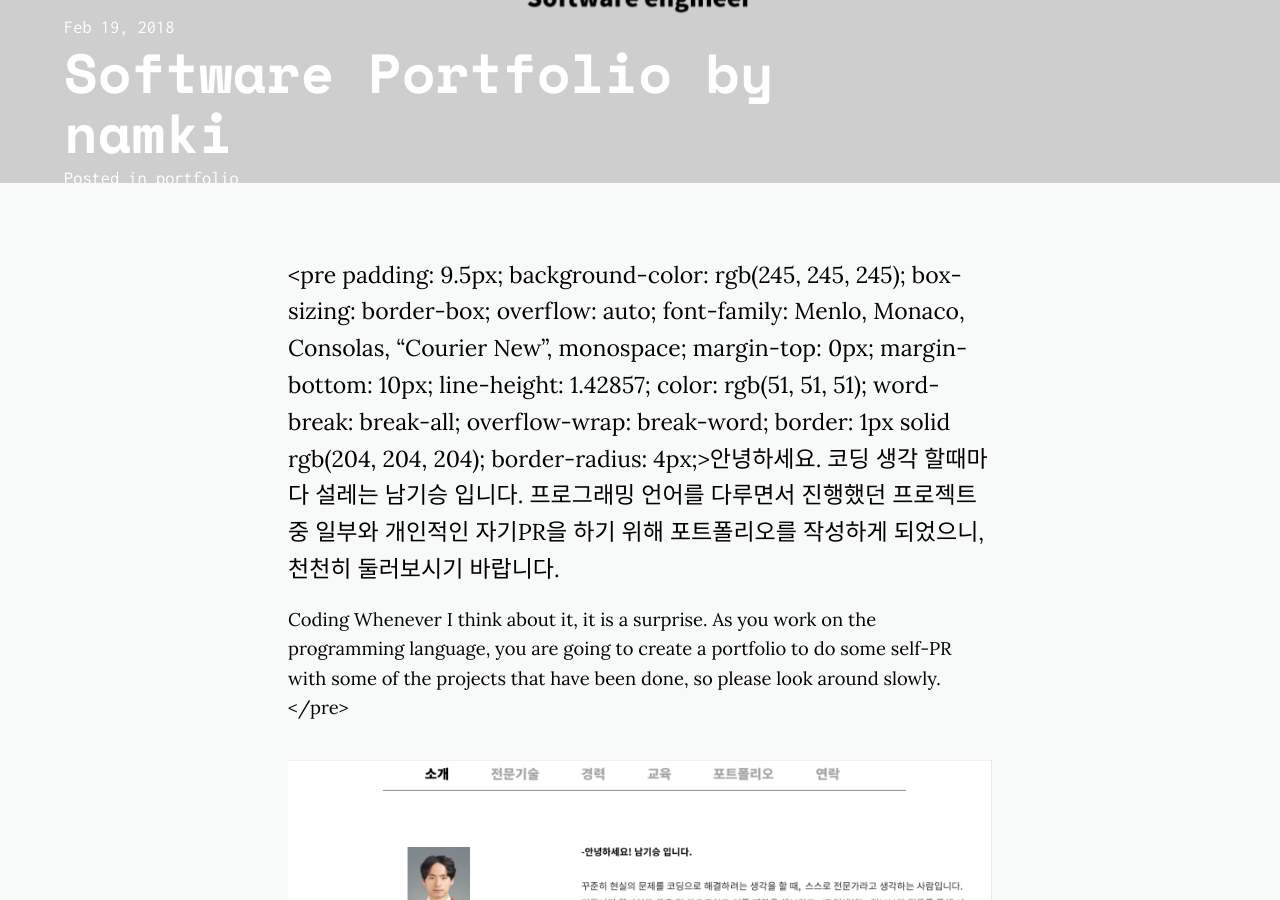
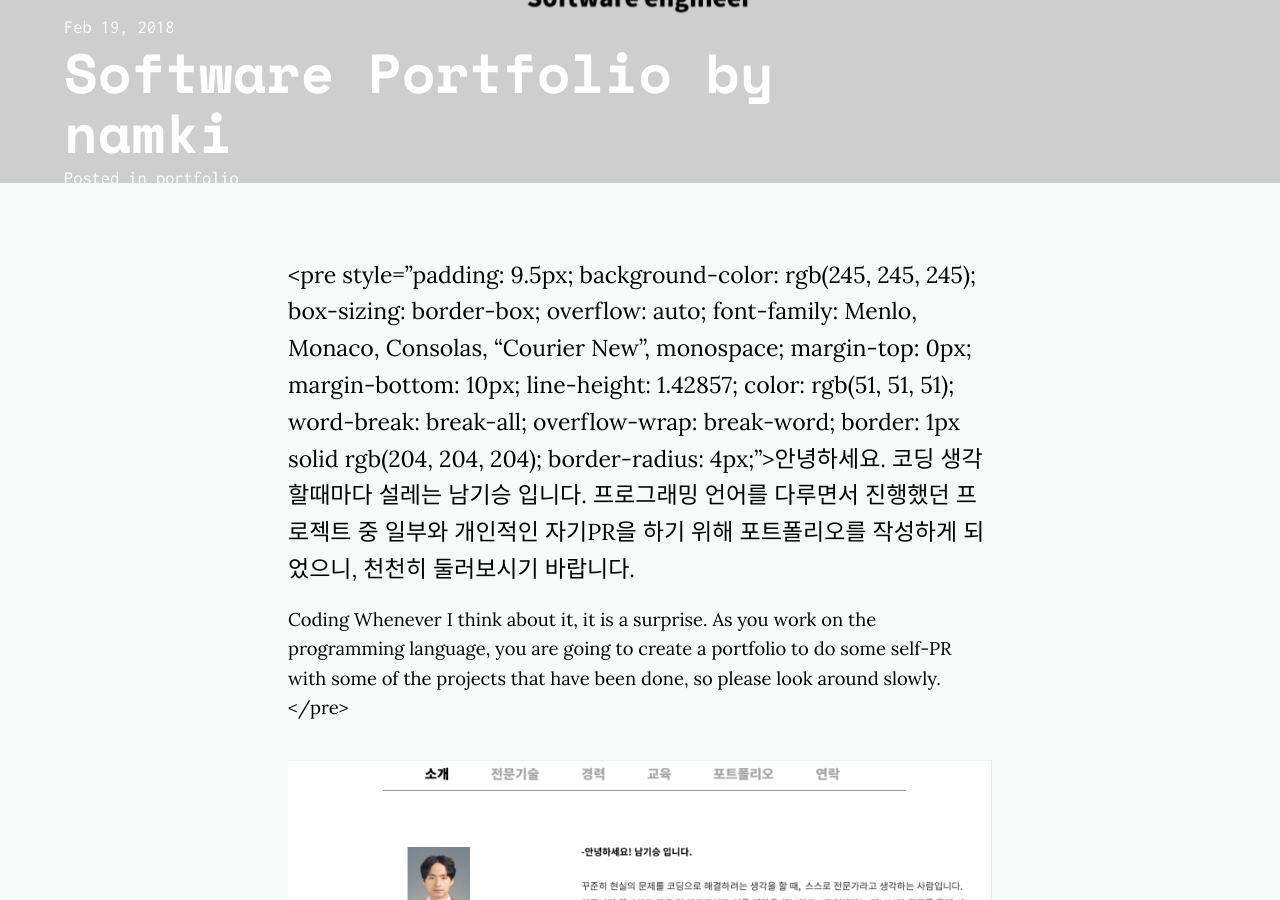
Before and after one commit to namkiseung/namki, a Jekyll site: the page built from _posts/2018-10-27-craft-beer.markdown, in a window 1280 px wide and 900 px high, scrolled down 461 px. Built offline with Jekyll 4.4.1, drawn with Linux system fonts in a browser that asks for light colours; nearby versions of some CDN libraries.

Commit message:
img rotate

```diff
--- a/_posts/2018-10-27-craft-beer.markdown
+++ b/_posts/2018-10-27-craft-beer.markdown
@@ -8,7 +8,7 @@ description:
 image: https://github.com/namkiseung/namki/blob/master/_screenshots/1.PNG?raw=true
 image-sm: https://picsum.photos/500/300?image=1003
 ---
-<pre padding: 9.5px; background-color: rgb(245, 245, 245); box-sizing: border-box; overflow: auto; font-family: Menlo, Monaco, Consolas, "Courier New", monospace; margin-top: 0px; margin-bottom: 10px; line-height: 1.42857; color: rgb(51, 51, 51); word-break: break-all; overflow-wrap: break-word; border: 1px solid rgb(204, 204, 204); border-radius: 4px;>안녕하세요. 코딩 생각 할때마다 설레는 남기승 입니다. 프로그래밍 언어를 다루면서 진행했던 프로젝트 중 일부와 개인적인 자기PR을 하기 위해 포트폴리오를 작성하게 되었으니, 천천히 둘러보시기 바랍니다.
+<pre style="padding: 9.5px; background-color: rgb(245, 245, 245); box-sizing: border-box; overflow: auto; font-family: Menlo, Monaco, Consolas, "Courier New", monospace; margin-top: 0px; margin-bottom: 10px; line-height: 1.42857; color: rgb(51, 51, 51); word-break: break-all; overflow-wrap: break-word; border: 1px solid rgb(204, 204, 204); border-radius: 4px;">안녕하세요. 코딩 생각 할때마다 설레는 남기승 입니다. 프로그래밍 언어를 다루면서 진행했던 프로젝트 중 일부와 개인적인 자기PR을 하기 위해 포트폴리오를 작성하게 되었으니, 천천히 둘러보시기 바랍니다.
 
 Coding Whenever I think about it, it is a surprise. As you work on the programming language, you are going to create a portfolio to do some self-PR with some of the projects that have been done, so please look around slowly.</pre>
 
--- a/index.html
+++ b/index.html
@@ -5,7 +5,7 @@ layout: default
   <div>
 
 
-      <figure class="absolute-bg preview__img"><img style="FILTER: progid:DXImageTransform.Microsoft.BasicImage(rotation=1)" src="https://github.com/namkiseung/namki/blob/master/_screenshots/032150351.png?raw=true"></figure>
+      <figure class="absolute-bg preview__img"><img rotate="90" src="https://github.com/namkiseung/namki/blob/master/_screenshots/032150351.png?raw=true"></figure>
 
 
     <div class="previews__container">
```
